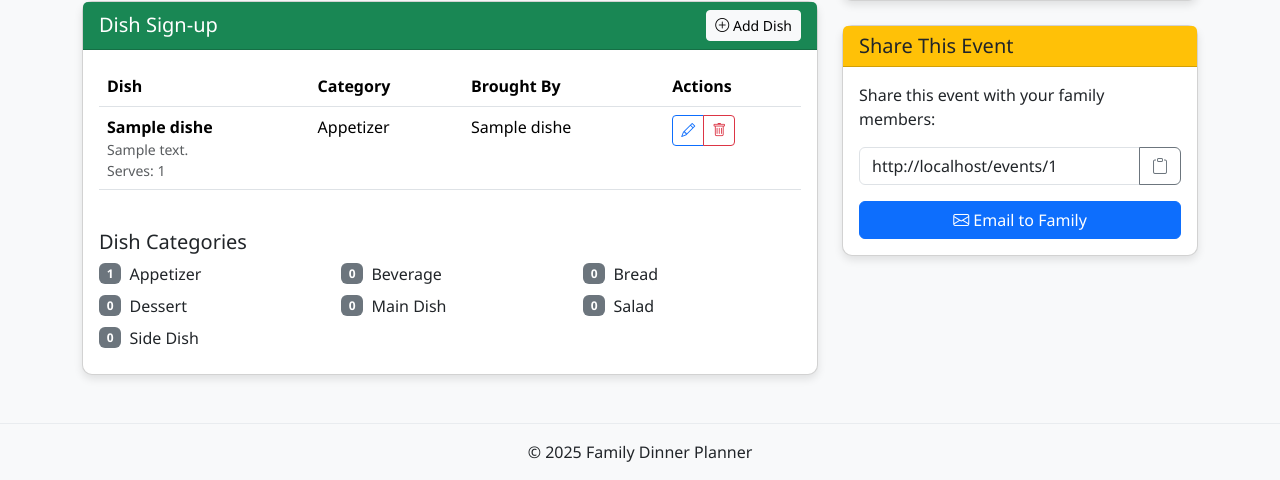
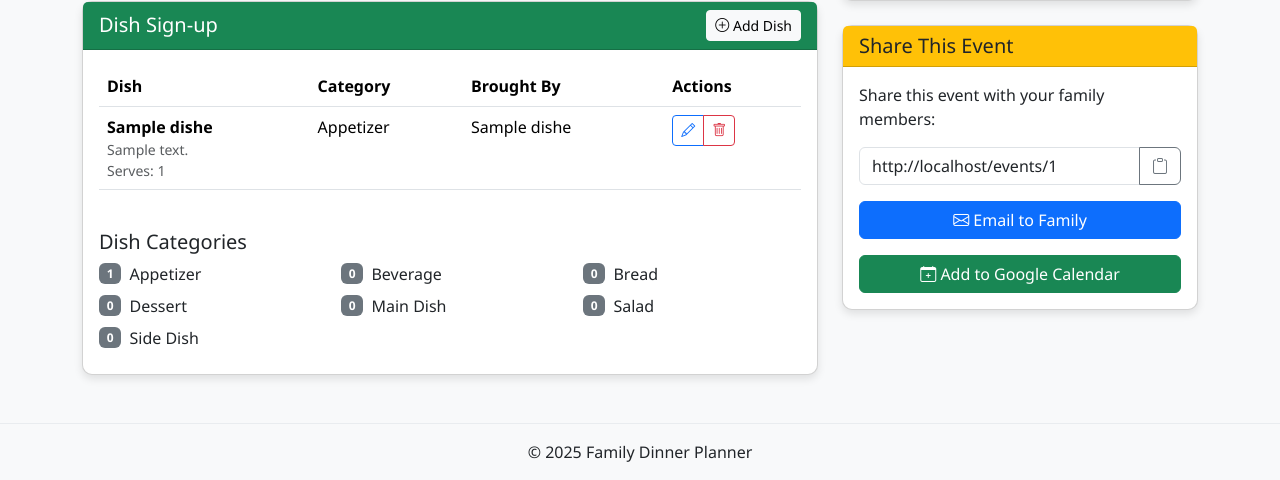
Before and after one commit to daltschu22/dinner-planner, a Flask app: page /events/1 in a window 1280 px wide. Shown: the part 408-888 px from the top of the page. Run offline with Flask 3, Linux system fonts and the light colour scheme; data comes from the database, SQL or seed files in the repository; tables that the repository leaves empty hold one stand-in row (Sample ...).

Commit message:
Google cal add

```diff
--- a/templates/event_detail.html
+++ b/templates/event_detail.html
@@ -171,9 +171,12 @@
                     </button>
                 </div>
                 <div class="d-grid gap-2">
-                    <button class="btn btn-primary" type="button">
+                    <button class="btn btn-primary mb-2" type="button">
                         <i class="bi bi-envelope"></i> Email to Family
                     </button>
+                    <a href="#" class="btn btn-success" id="addToGoogleCalendar">
+                        <i class="bi bi-calendar-plus"></i> Add to Google Calendar
+                    </a>
                 </div>
             </div>
         </div>
@@ -196,5 +199,45 @@ function copyEventUrl() {
     // Show a tooltip or some indication that the URL was copied
     alert("Event URL copied to clipboard!");
 }
+
+// Function to create Google Calendar URL
+function createGoogleCalendarUrl() {
+    // Get event details
+    const eventTitle = "{{ event.title }}";
+    const eventLocation = "{{ event.location }}";
+    const eventDescription = "{{ event.description }} - View details: {{ request.url }}";
+
+    // Parse the event date
+    const eventDateStr = "{{ event.date }}"; // Format: YYYY-MM-DD HH:MM
+    const [datePart, timePart] = eventDateStr.split(' ');
+    const [year, month, day] = datePart.split('-');
+    const [hour, minute] = timePart.split(':');
+
+    // Create start and end dates (assuming events last 2 hours)
+    const startDate = new Date(year, month - 1, day, hour, minute);
+    const endDate = new Date(startDate.getTime() + (2 * 60 * 60 * 1000)); // Add 2 hours
+
+    // Format dates for Google Calendar
+    const formatDate = (date) => {
+        return date.toISOString().replace(/-|:|\.\d+/g, '');
+    };
+
+    const startDateFormatted = formatDate(startDate);
+    const endDateFormatted = formatDate(endDate);
+
+    // Create Google Calendar URL
+    const googleCalendarUrl = `https://www.google.com/calendar/render?action=TEMPLATE&text=${encodeURIComponent(eventTitle)}&dates=${startDateFormatted}/${endDateFormatted}&details=${encodeURIComponent(eventDescription)}&location=${encodeURIComponent(eventLocation)}&sf=true&output=xml`;
+
+    return googleCalendarUrl;
+}
+
+// Add event listener to the Google Calendar button
+document.addEventListener('DOMContentLoaded', function() {
+    const calendarButton = document.getElementById('addToGoogleCalendar');
+    if (calendarButton) {
+        calendarButton.href = createGoogleCalendarUrl();
+        calendarButton.target = '_blank';
+    }
+});
 </script>
 {% endblock %}
```
